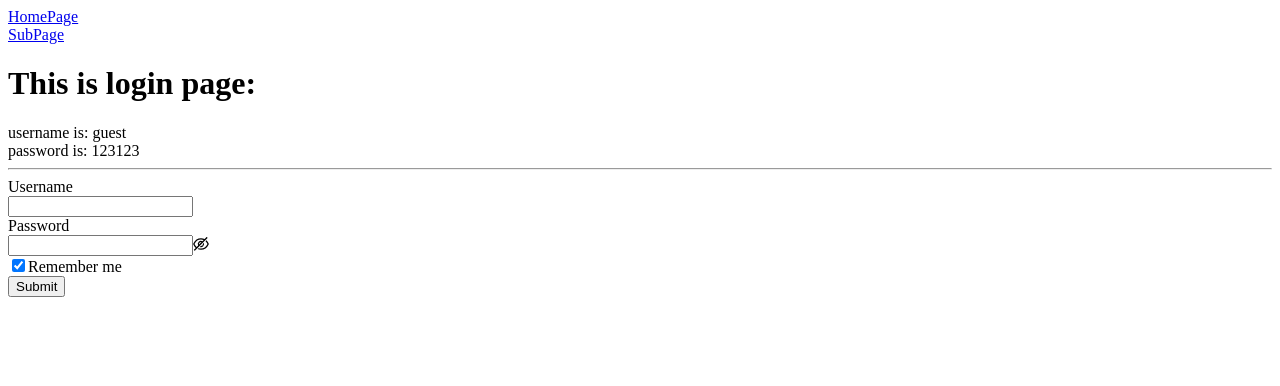
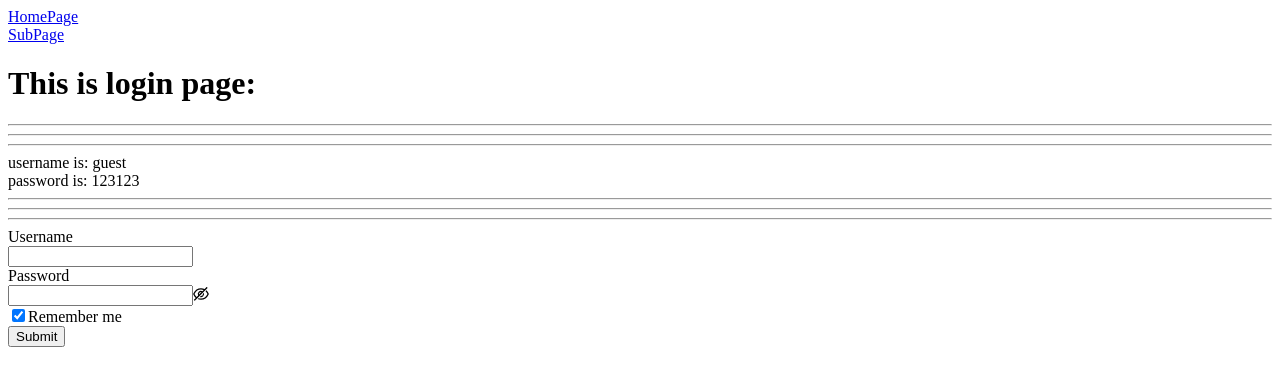
Before and after one commit to xsf0105/react-redux-tutorial, a React app: page /#/login in a window 1280 px wide. Shown: the top 386 px of the page. Built offline with nearby package versions, Linux system fonts and the light colour scheme; what react-router-redux would draw is missing.

Commit message:
feat: update

```diff
--- a/src/containers/login/index.jsx
+++ b/src/containers/login/index.jsx
@@ -29,11 +29,17 @@ const Login = () => {
       autoComplete="off"
     >
       <h1>This is login page:</h1>
+
+      <hr />
+      <hr />
+      <hr />
       username is: guest
       <br />
       password is: 123123
+      <hr />
+      <hr />
+      <hr />
 
-      <hr />
       <Form.Item
         label="Username"
         name="username"
```
